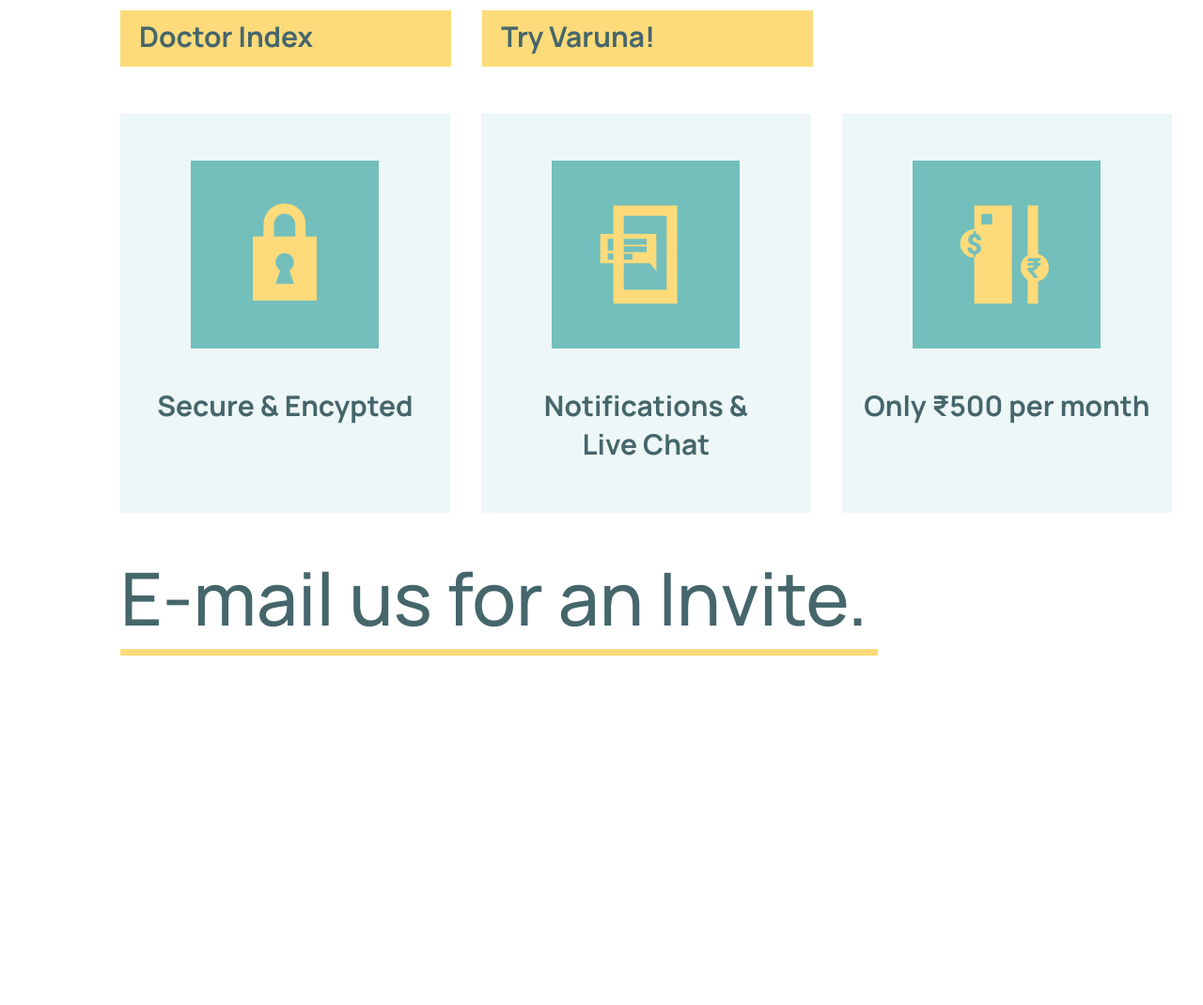
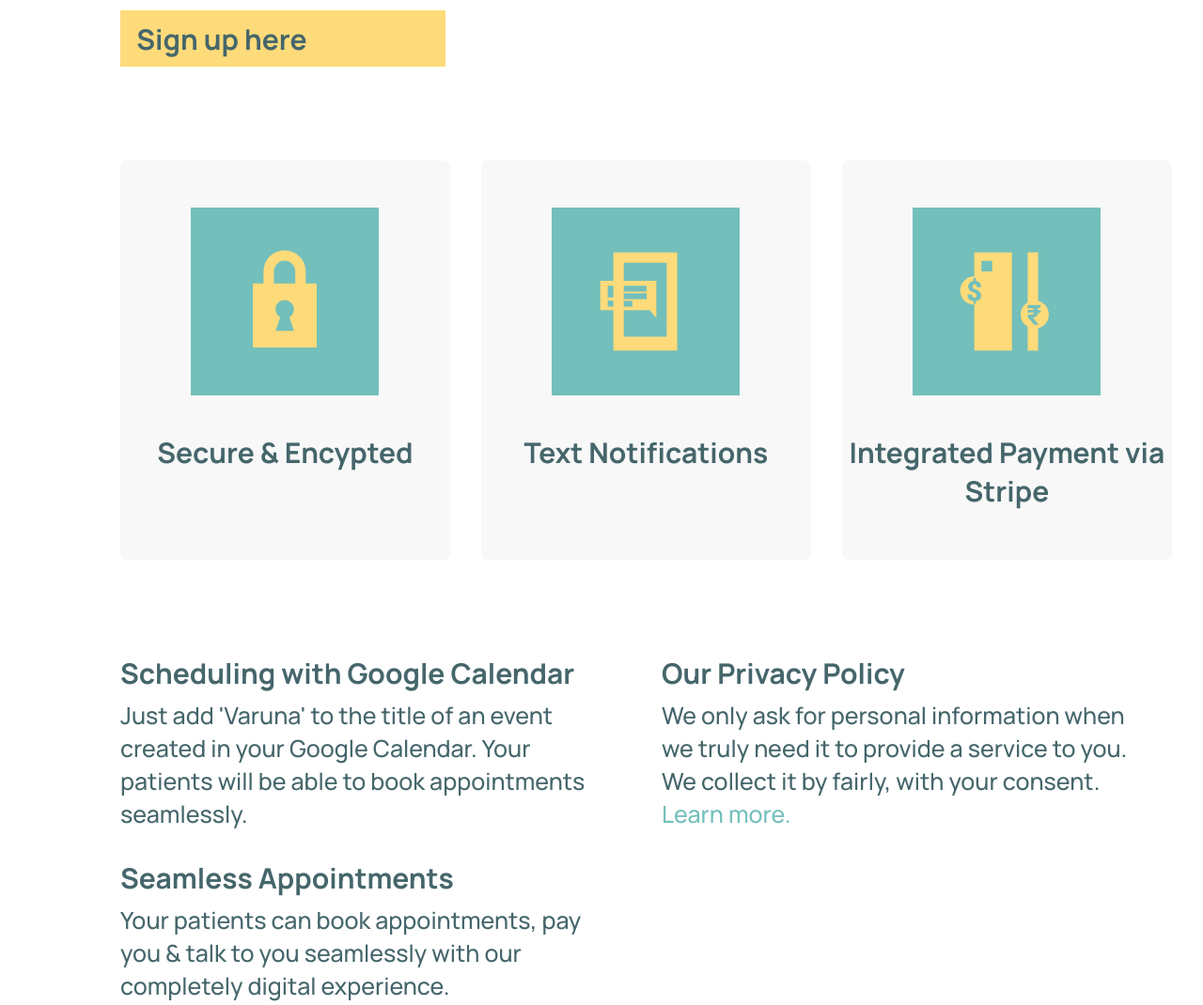
Before and after one commit to okirpane/VA, a plain HTML site: page index.html in a window 1280 px wide. Shown: the part 400-1470 px from the top of the page at 94% size. Before the commit the page ends 1198 px from the top, so only its background shows below. Drawn offline with Linux system fonts and the light colour scheme.

```diff
--- a/index.html
+++ b/index.html
@@ -20,14 +20,9 @@
         </div>
     </div>
     <div id="buttonContainer">
-        <div id="docIndex">
-            <div id="docIndexText">
-                Doctor Index
-            </div>
-        </div>
-        <div id="tryVaruna">
+        <div id="tryVaruna" onclick="location.href='https://forms.gle/wqXVcmFqmHFoATA47'">
             <div id="tryVarunaText">
-                Try Varuna!
+                Sign up here
             </div>
         </div>
     </div>
@@ -45,7 +40,7 @@
                 <img src="./assets/Notifications.svg" width="200" id="lockIllus">
             </div>
             <div id="imgText">
-                <h4>Notifications & <br>Live Chat</h4>
+                <h4>Text Notifications</h4>
             </div>
         </div>
         <div id="Fthree" class="ft">
@@ -53,13 +48,47 @@
                 <img src="./assets/Price.svg" width="200" id="lockIllus">
             </div>
             <div id="imgText">
-                <h4>Only ₹500 per month</h4>
+                <h4>Integrated Payment via Stripe</h4>
+            </div>
+        </div>
+    </div>
+    <div id="description">
+        <div class="line">
+            <div id="scheduling">
+                <div id="description_title">
+                    Scheduling with Google Calendar
+                </div>
+                <div id="description_text">
+                    Just add 'Varuna' to the title of an event created in your Google Calendar.
+                    Your patients will be able to book appointments seamlessly.
+                </div>
+            </div>
+            <div id="privacy">
+                <div id="description_title">
+                    Our Privacy Policy
+                </div>
+                <div id="description_text">
+                    We only ask for personal information when we truly need it to provide a
+                    service to you. We collect it by fairly, with your consent. <a id="privacy_link" target="_blank"
+                        href="./privacy.html">Learn more.</a>
+                </div>
+            </div>
+        </div>
+        <div class="line">
+            <div id="user">
+                <div id="description_title">
+                    Seamless Appointments
+                </div>
+                <div id="description_text">
+                    Your patients can book appointments, pay you & talk to you seamlessly
+                    with our completely digital experience.
+                </div>
             </div>
         </div>
     </div>
     <div id="email">
         <div id="emailLink">
-            E-mail us for an Invite.
+            <a href="mailto:abhiojasdesigns@gmail.com" target="_blank">E-mail us for an Invite.</a>
         </div>
     </div>
 </body>
--- a/style.css
+++ b/style.css
@@ -37,35 +37,14 @@ body{
 
 
 #buttonContainer{
-    width: 64%;
-    margin-bottom: 50px;
+    width: 30%;
+    margin-bottom: 100px;
     /* display: flex */
 }
-#docIndexText{
-    /* margin-top: 2%; */
-    margin-left: 20px;
-}
-#tryVarunaText{
-    /* margin-top: 2%; */
-    margin-left: 20px;
-}
-#docIndex{
-    display: block;
+#tryVaruna{
+    display: flex;
     align-items: center;
-    justify-content: center;
-    margin-right: 2.6vw;
-
-    color: #45666B;
-    font-weight: 700;
-
-    width: 100%;
-    height: 60px;
-    background-color: var(--interact);
-}
-#tryVaruna{
-    display: block;
-    align-items: center;
-    justify-content: center;
+    /* justify-content: center; */
 
     color: #45666B;
     font-weight: 700;
@@ -74,17 +53,25 @@ body{
     height: 60px;
     background-color: var(--interact)
 }
+#tryVaruna:hover{
+    cursor: pointer;
+}
+#tryVarunaText{
+    width: auto;
+    height: auto;
+}
 
 
 #featureList{
     /* width: 100%; */
     /* display: flex; */
-    margin-bottom: 50px;
+    /* margin-bottom: 50px; */
 }
 .ft{
     display: block;
     margin-right: 2.6vw;
-    background-color: #73bfbb1f;
+    background-color: #f8f8f8;
+    border-radius: 7px;
     width: 100%;
     /* height: 425px; */
 }
@@ -98,9 +85,43 @@ body{
     color: #45666B;
     /* text-align: center; */
 }
+#description {
+    margin-top: 100px;
+    width: 100%;
+    color: #45666B;
+    margin-bottom: 50px;
+}
+.line{
+    display: flex;
+    margin-bottom: 30px;
+}
 
+#privacy, #scheduling, #user{
+    width:45%;
+}
+#privacy{
+    margin-left: 5%;
+}
+a {
+    color: var(--infoGreen);
+    text-decoration: none;
+    transition: 0.3s ease-in-out;
+}
+a:hover{
+    color: var(--interact);
+}
+#description_title{
+    /* font-size: 40px; */
+    font-weight: 700;
+    margin-bottom: 7px;
+}
+#description_text{
+    font-size: 25px;
+
+}
 
 #emailLink{
+    margin-top: 100px;
     color: #45666B;
     font-weight: 500;
     font-size: 78px;
@@ -111,11 +132,11 @@ body{
     border-bottom: 7px solid var(--interact);
     margin-bottom: 100px;
 
-    transition: 0.3s ease-in-out;
 }
 #emailLink:hover{
     color: var(--infoGreen);
     transition: 0.2s ease-in-out;
+    cursor: pointer;
 }
 
 /* large */
@@ -123,11 +144,8 @@ body{
     #buttonContainer{
         display: flex;
     }
-    #docIndexText{
-        margin-top: 2%;
-    }
     #tryVarunaText{
-        margin-top: 2%;
+        margin-left: 5%;
     }
 
     #featureList{
@@ -151,35 +169,33 @@ body{
 @media only screen and (max-width: 899px) {
     #buttonContainer{
         display: block;
-    }
-    #docIndexText{
-        margin-top: 4%;
-        padding-top: 2%;
+        width: 70vw;
     }
     #tryVarunaText{
-        margin-top: 4%;
-        padding-top: 2%;
+        margin-left: 2%;
     }
-
     #featureList{
         display: block;
-        width: 90%;
+        /* width: 50%; */
         height: auto;
     }
     .ft{
         height: 375px;
+        background-color: #fff;
     }
     img#lockIllus {
         margin-top: 50px;
     }
     #imgIllus{
-        margin-left: 50px;
+        margin-left: 10px;
         align-content: left;
         justify-content: left;
     }
     #imgText{
-        margin-left: 50px;
+        margin-left: 10px;
         text-align: left;
+        margin-top: -25px;
+        width: 75vw;
     }
 }
 
```
Also changed, not shown: privacy.html (added, +21 -0 lines).
